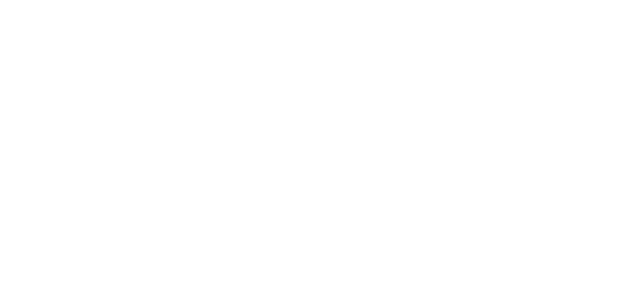
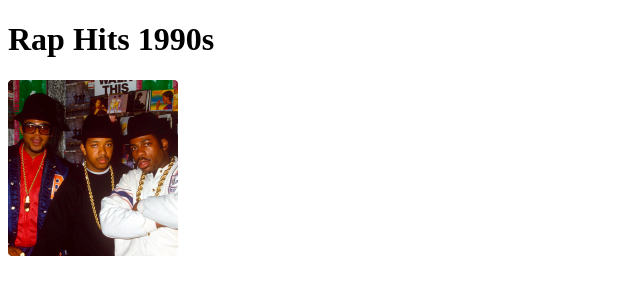
Before and after one commit to Liverpool4ik/AudioPlayList-HomeWork, a plain HTML site: page index.html in a window 1280 px wide. Shown: the whole page, without its empty margins (0-640 px from the left). Drawn offline with Linux system fonts and the light colour scheme.

Commit message:
before adding second playlist

```diff
--- a/index.html
+++ b/index.html
@@ -3,7 +3,9 @@
 	<head>
 		<meta charset="UTF-8" />
 		<meta name="viewport" content="width=device-width, initial-scale=1.0" />
-		<title>Document</title>
+		<title>PlayList(less.1)</title>
 	</head>
-	<body></body>
+	<body>
+		<script src="player.js"></script>
+	</body>
 </html>
--- a/player.js
+++ b/player.js
@@ -0,0 +1,108 @@
+//data
+const playListHipHop = {
+	playListID: "1",
+	headerBlock: {
+		imageCoverUrl: "./images/mainCoverImage.jpg",
+		topWord: "PlayList",
+		title: "Rap Hits 1990s",
+		tracksInfo: {
+			tracksCount: 4,
+			tracksDurationInSeconds: 733,
+			trackNames: "Eminem, 50cent, Lloyd Banks and others",
+		},
+	},
+	tracksBlock: [
+		{
+			coverTrackImg: "./images/image-1.jpg",
+			artistName: "Public Enemy",
+			trackName: "Fight the Power",
+			isPopular: true,
+		},
+		{
+			coverTrackImg: "./images/image-2.jpg",
+			artistName: "Vanilla Ice",
+			trackName: "Ice Ice Baby",
+			isPopular: true,
+		},
+		{
+			coverTrackImg: "./images/image-3.jpg",
+			artistName: "MC Hammer",
+			trackName: "You Can't touch this",
+			isPopular: false,
+		},
+		{
+			coverTrackImg: "./images/image-4.jpg",
+			artistName: "Brand Nubian",
+			trackName: "Brand Nubian",
+			isPopular: false,
+		},
+	],
+};
+
+const playListRapHits1990 = {
+	playListID: "2",
+	headerBlock: {
+		imageCoverUrl: "./images/mainCoverImage.jpg",
+		topWord: "PlayList",
+		title: "Rap Hits 1990s",
+		tracksInfo: {
+			tracksCount: 4,
+			tracksDurationInSeconds: 733,
+			trackNames: "Eminem, 50cent, Lloyd Banks and others",
+		},
+	},
+	tracksBlock: [
+		{
+			coverTrackImg: "./images/image-1.jpg",
+			artistName: "Public Enemy",
+			trackName: "Fight the Power",
+			isPopular: true,
+		},
+		{
+			coverTrackImg: "./images/image-2.jpg",
+			artistName: "Vanilla Ice",
+			trackName: "Ice Ice Baby",
+			isPopular: true,
+		},
+		{
+			coverTrackImg: "./images/image-3.jpg",
+			artistName: "MC Hammer",
+			trackName: "You Can't touch this",
+			isPopular: false,
+		},
+		{
+			coverTrackImg: "./images/image-4.jpg",
+			artistName: "Brand Nubian",
+			trackName: "Brand Nubian",
+			isPopular: false,
+		},
+	],
+};
+
+//render
+
+const playListTitleElement = document.createElement("h1");
+playListTitleElement.append(playListRapHits1990.headerBlock.title);
+document.body.append(playListTitleElement);
+
+const playListCoverImageElement = document.createElement("img");
+playListCoverImageElement.src = playListRapHits1990.headerBlock.imageCoverUrl;
+document.body.append(playListCoverImageElement);
+
+const trackListElement = document.createElement("ul");
+for (let i = 0; i < trackListElement.length; i++) {
+	const trackElement = document.createElement("li");
+	const trackCoverElement = document.createElement("img");
+	trackCoverElement.src = playListRapHits1990.tracksBlock[i].coverTrackImg;
+	trackCoverElement.style.width = "50px";
+	trackCoverElement.style.height = "50px";
+	trackElement.append(trackCoverElement);
+	trackElement.append(
+		playListRapHits1990.tracksBlock[i].artistName +
+			"-" +
+			playListRapHits1990.tracksBlock[i].trackName
+	);
+	trackListElement.append(trackElement);
+}
+
+document.body.append(trackListElement);
```
Also changed, not shown: images/HipHopPlayListImages/fire.jpg (added), images/HipHopPlayListImages/image-1.jpg (added), images/HipHopPlayListImages/image-2.jpg (added), images/HipHopPlayListImages/image-3.jpg (added), images/HipHopPlayListImages/image-4.jpg (added), images/HipHopPlayListImages/mainCoverImage.jpg (added), images/fire.jpg (added).
